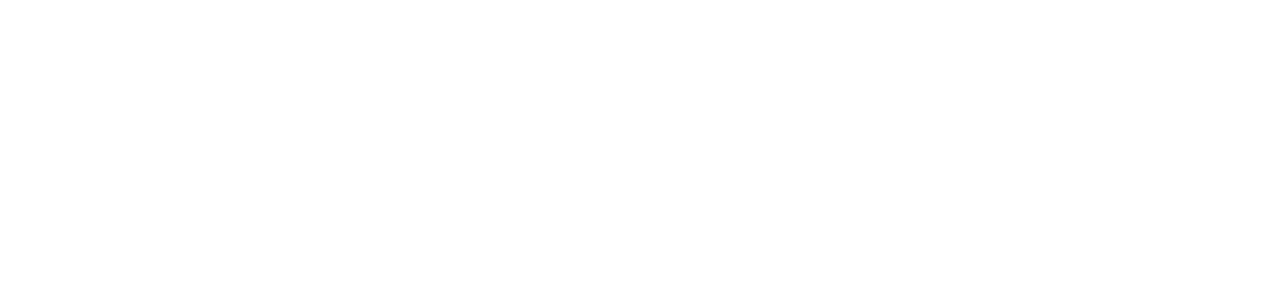
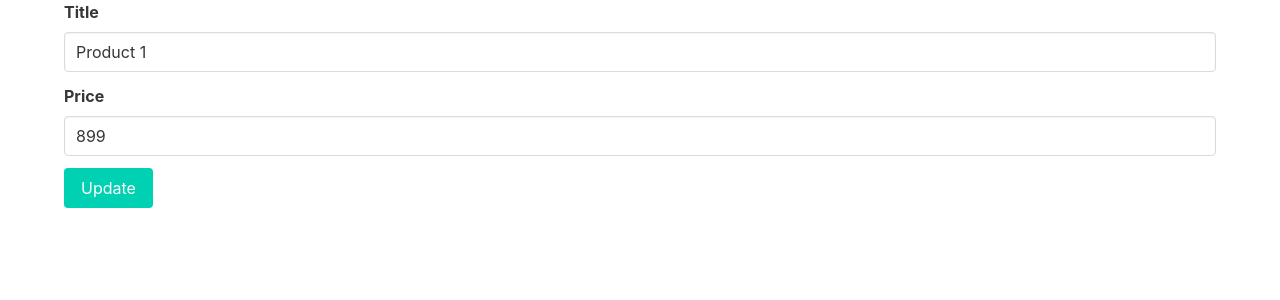
Before and after one commit to luthfimauludy/belajar-reactjs, a React (Create React App) app: page /edit/1 in a window 1280 px wide. Shown: the top 300 px of the page. Built offline with nearby package versions, Linux system fonts and the light colour scheme; data requests are answered from the project's data file.

Commit message:
Add Update Data

```diff
--- a/db.json
+++ b/db.json
@@ -11,9 +11,9 @@
       "price": 745
     },
     {
-      "id": 3,
-      "title": "Product 3",
-      "price": 235
+      "title": "Product 3 Updated",
+      "price": 235,
+      "id": 3
     },
     {
       "id": 4,
--- a/src/App.js
+++ b/src/App.js
@@ -5,6 +5,7 @@
 } from "react-router-dom";
 import ProductList from "./components/ProductList";
 import AddProduct from "./components/AddProduct";
+import EditProduct from "./components/EditProduct";
 
 function App() {
     return (
@@ -17,6 +18,9 @@
                     <Route path="/add">
                         <AddProduct />
                     </Route>
+                    <Route path="/edit/:id">
+                        <EditProduct />
+                    </Route>
                 </Switch>
             </Router>
         </div>
--- /dev/null
+++ b/src/components/EditProduct.js
@@ -0,0 +1,61 @@
+import { useState, useEffect } from "react"
+import { useHistory, useParams } from "react-router-dom";
+
+const EditProduct = () => {
+    const [title, setTitle] = useState('');
+    const [price, setPrice] = useState('');
+    const history = useHistory();
+    const { id } = useParams();
+
+    useEffect(() => {
+        getProductById();
+    }, []);
+
+    const getProductById = async() => {
+        const response = await fetch(`http://localhost:8080/products/${id}`);
+        const data = await response.json();
+        setTitle(data.title);
+        setPrice(data.price);
+    }
+
+    const updateProduct = async(e) => {
+        e.preventDefault();
+        const product = { title, price };
+        await fetch(`http://localhost:8080/products/${id}`, {
+            method: "PUT",
+            body: JSON.stringify(product),
+            headers:{
+                'Content-Type': 'application/json'
+            }
+        });
+        history.push("/");
+    }
+
+    return (
+        <div>
+            <form onSubmit={updateProduct}>
+                <div className="field">
+                    <label className="label">Title</label>
+                    <div className="control">
+                        <input className="input" value={title} onChange={(e) => setTitle(e.target.value)} type="text" placeholder="Title" />
+                    </div>
+                </div>
+
+                <div className="field">
+                    <label className="label">Price</label>
+                    <div className="control">
+                        <input className="input" value={price} onChange={(e) => setPrice(e.target.value)} type="text" placeholder="Price" />
+                    </div>
+                </div>
+
+                <div className="field">
+                    <div className="control">
+                        <button className="button is-primary" placeholder="title">Update</button>
+                    </div>
+                </div>
+            </form>
+        </div>
+    )
+}
+
+export default EditProduct
--- a/src/components/ProductList.js
+++ b/src/components/ProductList.js
@@ -1,4 +1,5 @@
-import { useState, useEffect } from "react"
+import { useState, useEffect } from "react";
+import { Link } from "react-router-dom";
 
 const ProductList = () => {
     const [products, setProducts] = useState([]);
@@ -31,7 +32,7 @@
                             <td>{product.title}</td>
                             <td>{product.price}</td>
                             <td>
-                                <button className="button is-small is-info">Edit</button>
+                                <Link to={`/edit/${product.id}`} className="button is-small is-info">Edit</Link>
                                 <button className="button is-small is-danger">Delete</button>
                             </td>
                         </tr>
```
